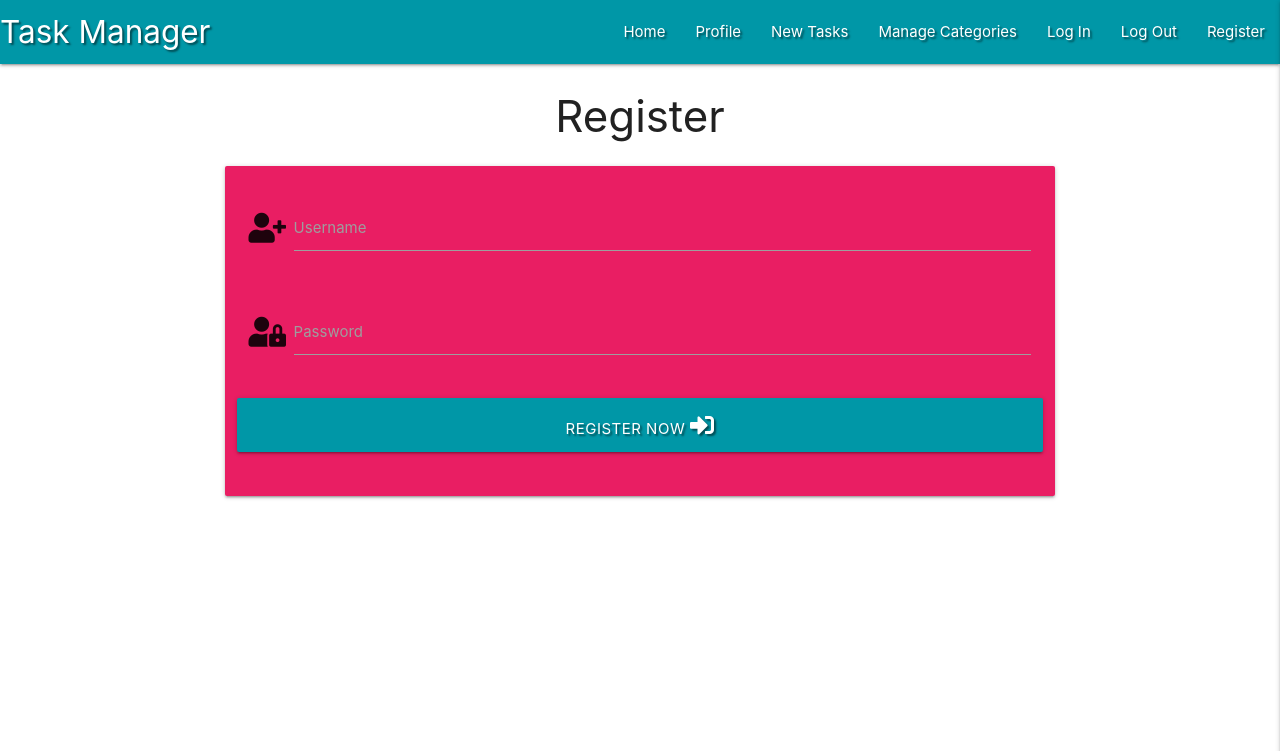
After one commit to RCass172/lesson-task-manager, a Flask app: page /register in a window 1280 px wide. The commit adds this page. Shown: the top 751 px of the page. Run offline with Flask 2, Linux system fonts and the light colour scheme; some libraries are stand-ins or nearby versions.

Commit message:
Add Register template

```diff
--- a/app.py
+++ b/app.py
@@ -4,6 +4,7 @@ from flask import (
     redirect, request, session, url_for)
 from flask_pymongo import PyMongo
 from bson.objectid import ObjectId
+from werkzeug.security import generate_password_hash, check_password_hash
 # Imports the env package as it is hidden and not pushed to GitHub
 if os.path.exists("env.py"):
     import env
@@ -26,6 +27,11 @@ def get_tasks():
     return render_template("tasks.html", tasks=tasks)
 
 
+@app.route("/register", methods=["GET", "POST"])
+def register():
+    return render_template("register.html")
+
+
 # How and where to run app
 if __name__ == "__main__":
     app.run(host=os.environ.get("IP"),
--- a/templates/base.html
+++ b/templates/base.html
@@ -29,7 +29,7 @@
                 <li><a href="#">Manage Categories</a></li>
                 <li><a href="#">Log In</a></li>
                 <li><a href="#">Log Out</a></li>
-                <li><a href="#">Register</a></li>
+                <li><a href="{{ url_for('register') }}">Register</a></li>
               </ul>
             </div>
           </nav>
@@ -42,7 +42,7 @@
               <li><a href="#">Manage Categories</a></li>
               <li><a href="#">Log In</a></li>
               <li><a href="#">Log Out</a></li>
-              <li><a href="#">Register</a></li>
+              <li><a href="{{ url_for('register') }}">Register</a></li>
           </ul>
     </header>
 
--- /dev/null
+++ b/templates/register.html
@@ -0,0 +1,31 @@
+{% extends "base.html" %}
+{% block content %}
+
+<h3 class="center-align">Register</h3>
+
+<div class="row">
+    <form class="col s12 m8 offset-m2" method="POST" action="{{ url_for('register') }}">
+        <div class="card-panel pink">
+            <div class="row">
+                <div class="input-field col s12">
+                    <i class="fas fa-user-plus prefix"></i>
+                    <input id="username" name="username" type="text" class="validate">
+                    <label for="username">Username</label>
+                </div>
+            </div>
+            <div class="row">
+                <div class="input-field col s12">
+                    <i class="fas fa-user-lock prefix"></i>
+                    <input id="password" name="password" type="password" class="validate">
+                    <label for="password" >Password</label>
+                </div>
+            </div>
+            <div class="row">
+                <button type="submit" class="col s12 btn-large cyan darken-2 text-shadow">
+                    Register Now <i class="fas fa-sign-in-alt"></i></button>
+            </div>
+        </div>
+    </form>
+</div>
+
+{% endblock %}
```
